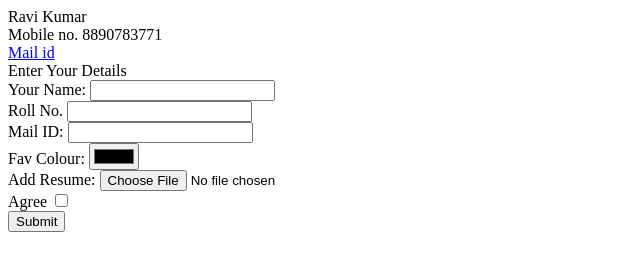
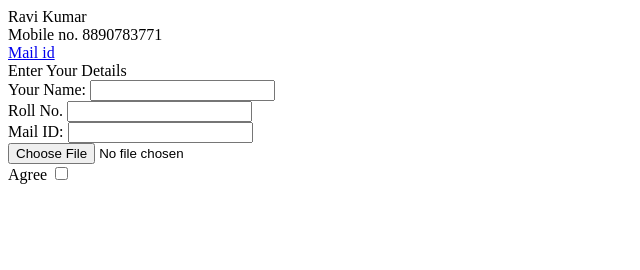
Before and after one commit to ravi21222/My-Personal-Website, a plain HTML site: page contact-me.html in a window 1280 px wide. Shown: the whole page, without its empty margins (0-640 px from the left). Drawn offline with Linux system fonts and the light colour scheme.

Commit message:
Update contact-me.html

```diff
--- a/contact-me.html
+++ b/contact-me.html
@@ -3,6 +3,7 @@
   <head>
     <meta charset="utf-8">
     <title>Ravi's contact</title>
+    <link rel="stylesheet" href="css/styles.css">
   </head>
   <body>
      Ravi
@@ -22,21 +23,11 @@
       <label>Mail ID: </label>
       <input type="password" name="mailid"/>
       <br />
-      <label>Fav Colour: </label>
-      <input type="color" name="favcolor"/>
-      <br />
-      <label>Add Resume: </label>
       <input type="file" name="addresume"/>
       <br />
       <label>Agree </label>
       <input type="checkbox" />
-      <br />
-      <input type="submit" />
-
-
     </form>
-
-    </details>
-
+  </details>
   </body>
 </html>
```
